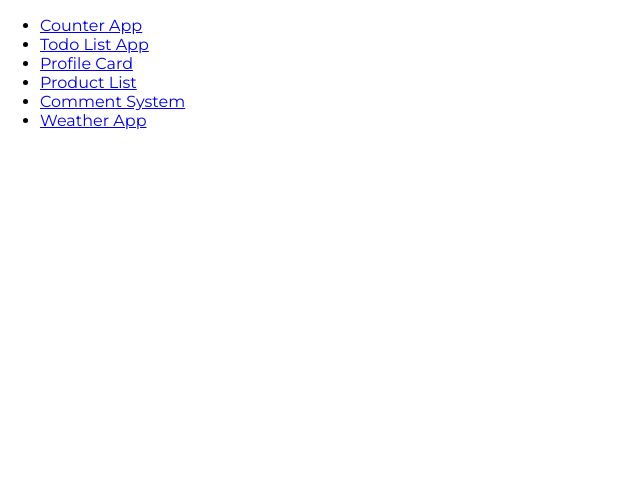
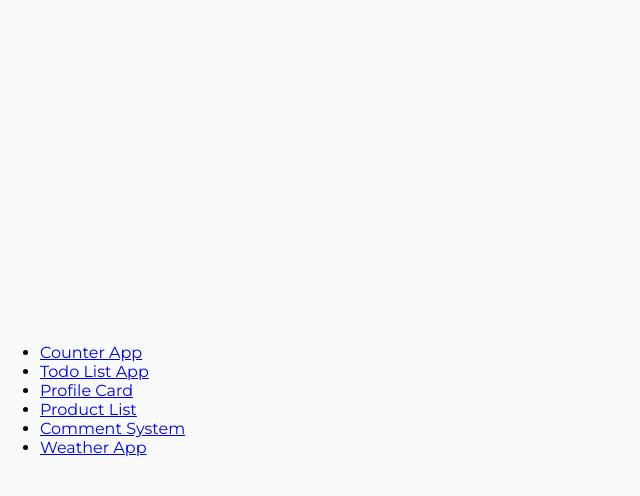
Before and after one commit to dylantranee/f8-zoom-day34, a plain HTML site: page index.html in a window 1280 px wide. Shown: the whole page, without its empty margins (0-640 px from the left). Drawn offline with Linux system fonts and the light colour scheme.

Commit message:
Refactor Counter component layout: Wrap content in a main tag and adjust CSS selector for root styling to improve structure and maintainability.

```diff
--- a/styles.css
+++ b/styles.css
@@ -72,7 +72,7 @@ Typography
 Layout
 ========== */
 
-#root {
+main {
 	display: flex;
 	align-items: center;
 	height: 100vh;
```
Also changed, not shown: main.js (+4 -8 lines).
